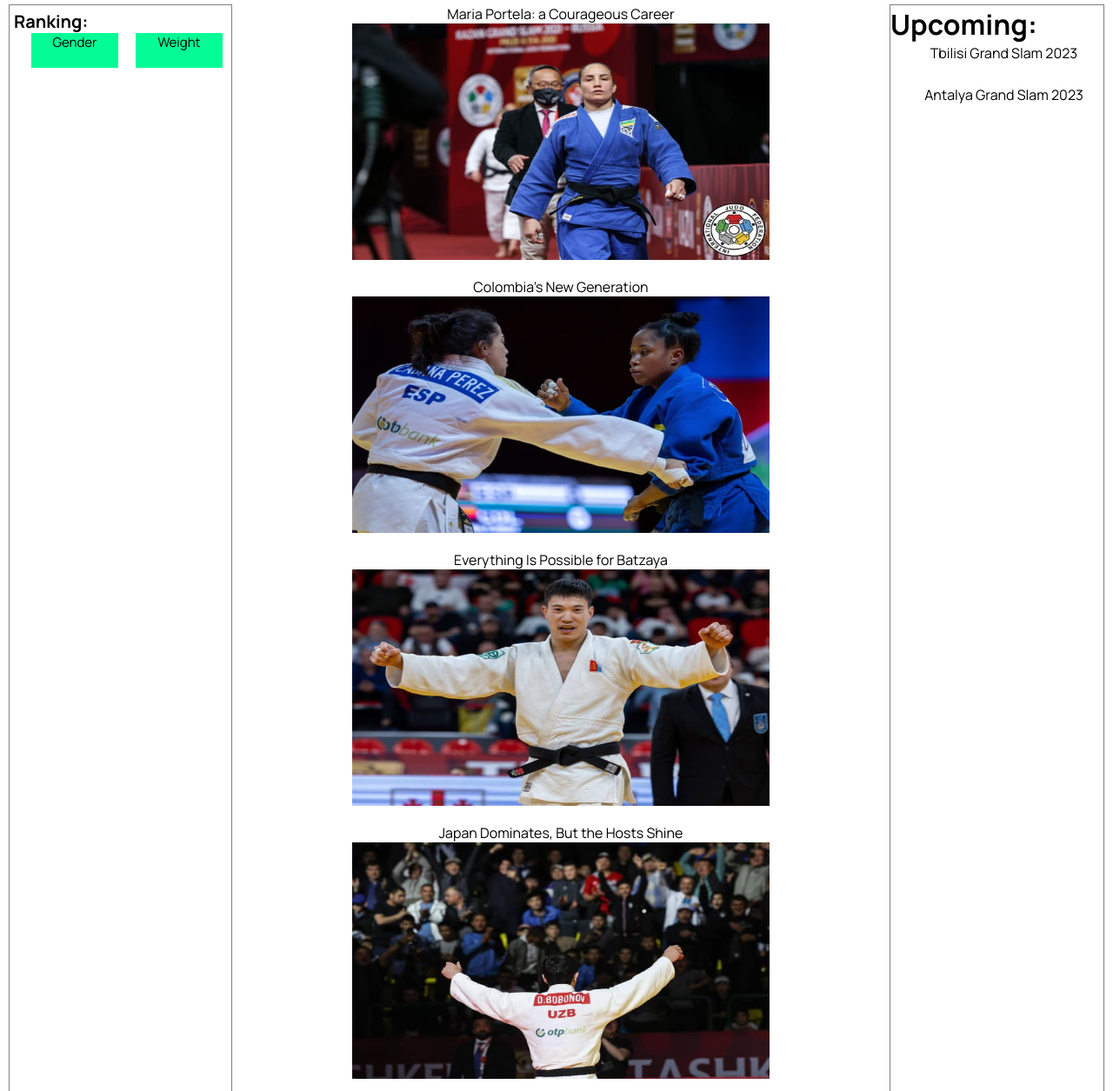
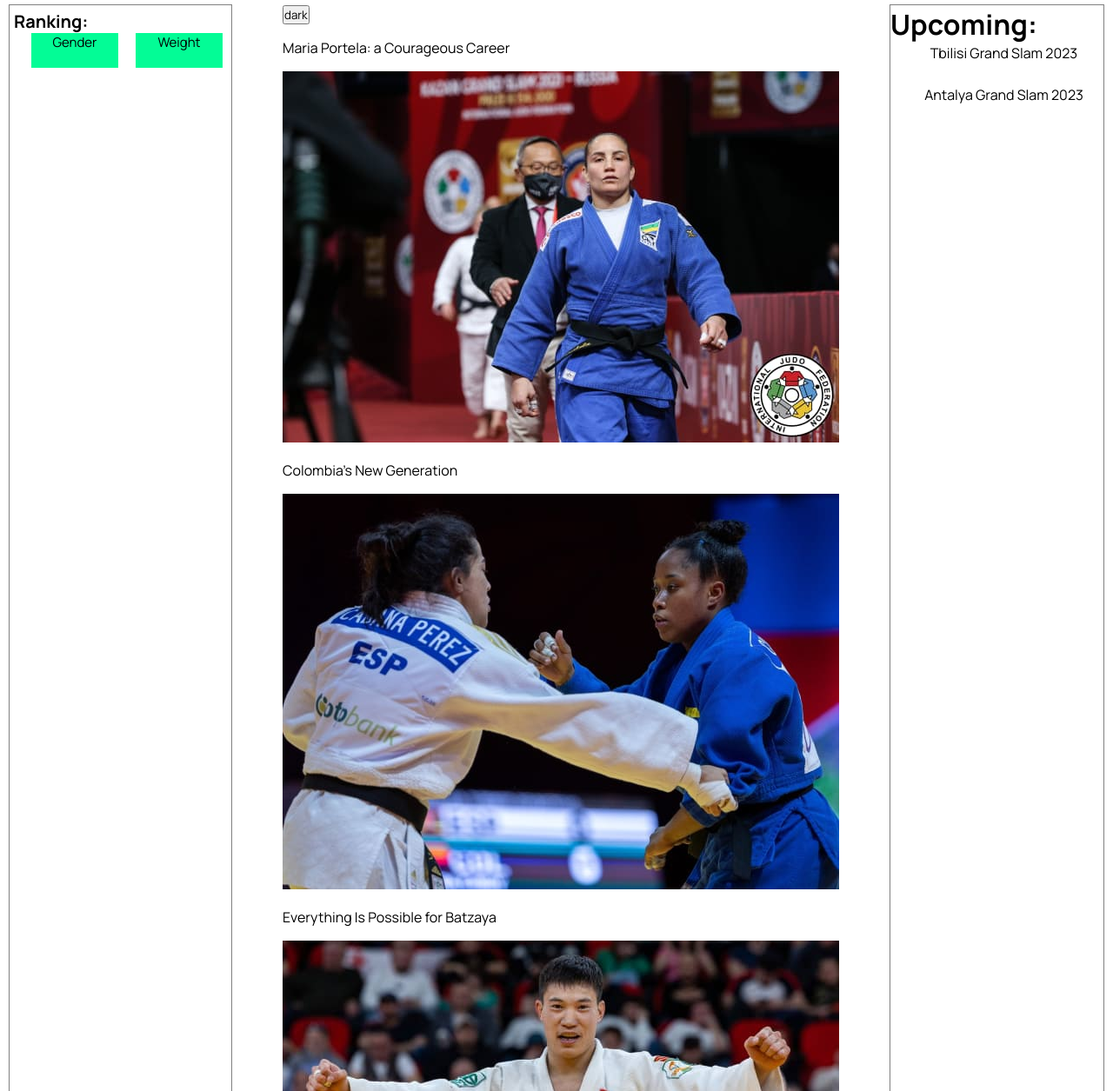
Before and after one commit to VlseMnhtr/sport, a plain HTML site: page pages/judo.html in a window 1280 px wide. Shown: the part 45-1300 px from the top of the page at 87% size. Drawn offline with Linux system fonts and the light colour scheme; files that its build step writes are made by us from their sources; files whose address does not match are found by name.

Commit message:
judo huudasiin medeenvvdiig component bolgov

```diff
--- /dev/null
+++ b/pages/cmp_judo.js
@@ -0,0 +1,20 @@
+const template = document.createElement('template');
+template.innerHTML = `
+    <div class="cmp-medee">
+        <p><slot name="garchig" /></p>
+        <img />
+    </div>
+`;
+
+class CmpMedee extends HTMLElement{
+    constructor(){
+        super();
+
+        this.attachShadow({mode: 'open'});
+        this.shadowRoot.appendChild(template.content.cloneNode(true));
+    //    this.shadowRoot.querySelector('p').innerText = this.getAttribute('garchig');
+        this.shadowRoot.querySelector('img').src = this.getAttribute('zurag')
+    }
+}
+
+window.customElements.define('cmp-medee', CmpMedee);
--- a/pages/judo.html
+++ b/pages/judo.html
@@ -9,13 +9,12 @@
         <meta name="viewport" content="width=device-width, initial-scale=1.0">
         <title>Жудо</title>
         <link rel="stylesheet" href="judo.css">
-        <script src="judo.js"></script>
         <link rel="stylesheet" href="/GitHub/sport/style.css">
         <link rel="stylesheet" href="https://cdn.jsdelivr.net/npm/@fortawesome/fontawesome-free@6.2.1/css/fontawesome.min.css">
         <link rel="preconnect" href="https://fonts.googleapis.com">
         <link rel="preconnect" href="https://fonts.gstatic.com" crossorigin>
         <link href="https://fonts.googleapis.com/css2?family=Manrope:wght@200;300;400;500;600;700;800&family=Poppins:wght@100;200;300;400;600;700&display=swap" rel="stylesheet">
-
+        <script src="judo.js"></script>
     </head>
     <body>
         <header class="header">
@@ -218,23 +217,20 @@
                 </table>
             </div>
             <div class="news">
-                <div class="a-new">
-                    <p>Maria Portela: a Courageous Career</p>
-                    <img src="../zurag/claudia.jpeg" class="thumbnail" alt="Maria Portela">
-                </div>
-                <div class="a-new">
-                    <p>Colombia’s New Generation</p>
-                    <img src="../zurag/columbian_youngster.jpeg" class="thumbnail" alt="Columbia judo">
-                </div>
-                <div class="a-new">
-                    <p>Everything Is Possible for Batzaya</p>
-                    <img src="../zurag/batzaya.jpg" alt="batzaya" class="thumbnail">
-                </div>
-                <div class="a-new">
-                    <p>Japan Dominates, But the Hosts Shine</p>
-                    <img src="../zurag/japan_vs_uzbek.jpg" alt="BOBONOV" class="thumbnail">
-                </div>
-
+                <button>dark</button>
+                <cmp-medee zurag="../zurag/claudia.jpeg">
+                    <div slot="garchig">Maria Portela: a Courageous Career</div>
+                </cmp-medee>
+                <cmp-medee zurag="../zurag/columbian_youngster.jpeg">
+                    <div slot="garchig">Colombia’s New Generation</div>
+                </cmp-medee>
+                <cmp-medee zurag="../zurag/batzaya.jpg">
+                    <div slot="garchig">Everything Is Possible for Batzaya</div>
+                </cmp-medee>
+                <cmp-medee zurag="../zurag/japan_vs_uzbek.jpg">
+                    <div slot="garchig">Japan Dominates, But the Hosts Shine</div>
+                </cmp-medee>
+                <script src="cmp_judo.js"></script>
             </div>
             <div class="Upcoming">
                 <h1>Upcoming:</h1>
```
Lines whose indentation alone changed are shown as unchanged.
